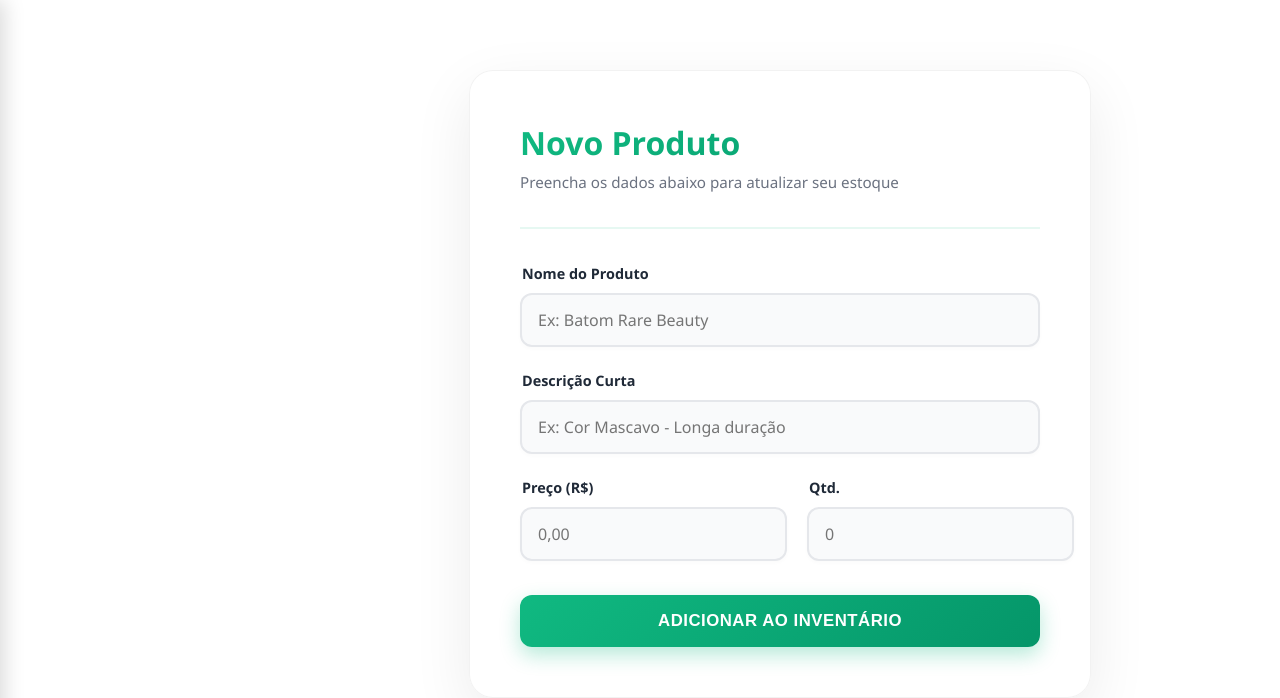
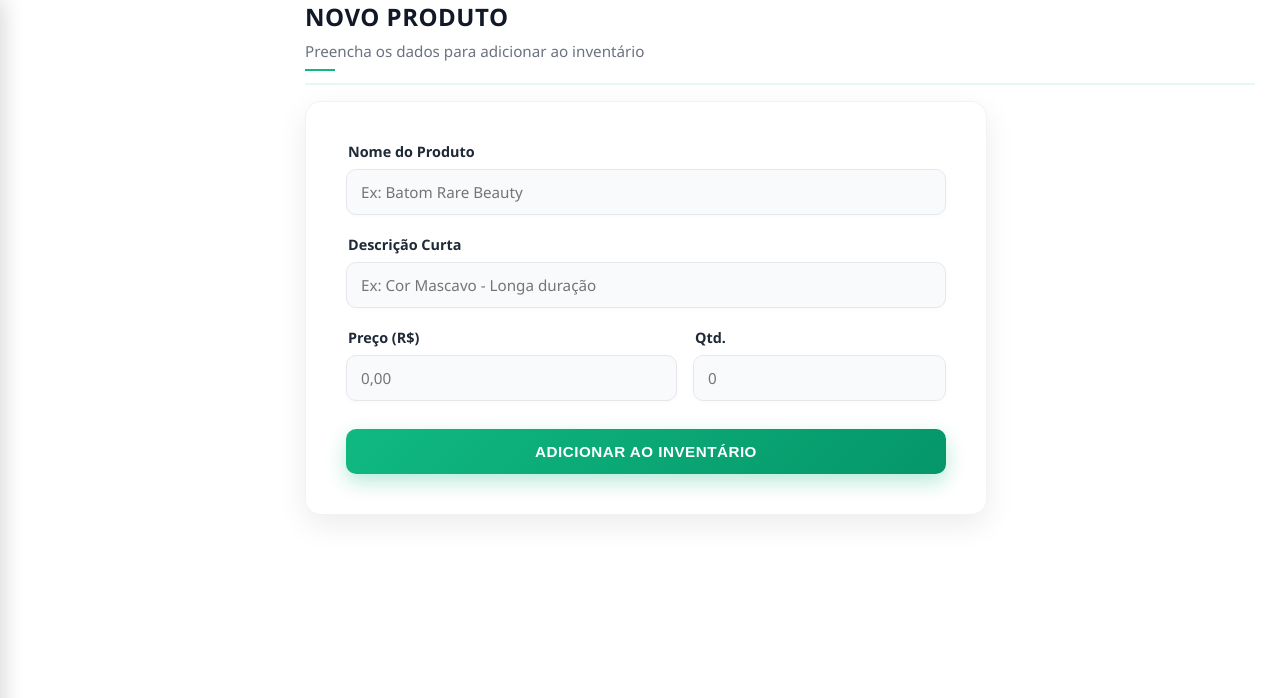
Before and after one commit to LuizRobertoFJ/FindWare, a React (Vite) app: page /addproduto in a window 1280 px wide. Shown: the top 698 px of the page. Built offline with nearby package versions, Linux system fonts and the light colour scheme; no server answers; sample sign-in values are in the browser's storage.

Commit message:
fix: menu lateral visível em desktop, remover emojis e alinhar AddProduto com Dashboard

```diff
--- a/frontend/src/components/MenuLateral.jsx
+++ b/frontend/src/components/MenuLateral.jsx
@@ -32,7 +32,7 @@ export default function MenuLateral({ menuAberto, setMenuAberto }) {
                                 ...(location.pathname === "/dashboard" ? styles.activeLink : {})
                             }}
                         >
-                            <span style={styles.icon}>🏠</span> Home
+                            Home
                         </Link>
                     </li>
                     <li style={styles.li}>
@@ -44,7 +44,7 @@ export default function MenuLateral({ menuAberto, setMenuAberto }) {
                                 ...(location.pathname === "/addproduto" ? styles.activeLink : {})
                             }}
                         >
-                            <span style={styles.icon}>➕</span> Novo Produto
+                            Novo Produto
                         </Link>
                     </li>
                     <li style={styles.li}>
@@ -56,7 +56,7 @@ export default function MenuLateral({ menuAberto, setMenuAberto }) {
                                 ...(location.pathname === "/listaprodutos" ? styles.activeLink : {})
                             }}
                         >
-                            <span style={styles.icon}>📦</span> Estoque
+                            Estoque
                         </Link>
                     </li>
 
@@ -68,7 +68,7 @@ export default function MenuLateral({ menuAberto, setMenuAberto }) {
                             onClick={handleLinkClick}
                             style={styles.logoutLink}
                         >
-                            <span style={styles.icon}>🚪</span> Sair
+                            Sair
                         </Link>
                     </li>
                 </ul>
@@ -164,10 +164,6 @@ const styles = {
         transition: "all 0.3s ease",
         cursor: "pointer",
     },
-    icon: {
-        marginRight: "12px",
-        fontSize: "18px",
-    },
 };
 
 // CSS responsivo para mobile
--- a/frontend/src/pages/AddProduto.jsx
+++ b/frontend/src/pages/AddProduto.jsx
@@ -55,12 +55,13 @@ export default function AddProduto() {
 
   return (
     <div style={styles.container}>
+      <header style={styles.header}>
+        <h1 style={styles.titulo}>Novo Produto</h1>
+        <p style={styles.subtitulo}>Preencha os dados para adicionar ao inventário</p>
+        <div style={styles.linhaDecorativa}></div>
+      </header>
+
       <div style={styles.card}>
-        <div style={styles.header}>
-          <h2 style={styles.titulo}>Novo Produto</h2>
-          <p style={styles.subtitulo}>Preencha os dados abaixo para atualizar seu estoque</p>
-        </div>
-
         <form onSubmit={handleAdd} style={styles.form}>
           <div style={styles.inputGroup}>
             <label style={styles.label}>Nome do Produto</label>
@@ -125,55 +126,57 @@ export default function AddProduto() {
 const styles = {
   container: {
     display: "flex",
-    justifyContent: "center",
-    alignItems: "flex-start",
-    minHeight: "100%",
-    paddingTop: "clamp(20px, 5vw, 50px)",
-    paddingBottom: "clamp(20px, 5vw, 50px)",
-  },
-  card: {
-    backgroundColor: "rgba(255, 255, 255, 0.98)",
-    padding: "clamp(25px, 8vw, 50px)",
-    borderRadius: "24px",
-    boxShadow: "0 20px 60px rgba(0, 0, 0, 0.08)",
-    border: "1px solid rgba(0, 0, 0, 0.05)",
+    flexDirection: "column",
+    height: "100%",
     width: "100%",
-    maxWidth: "520px",
-    backdropFilter: "blur(10px)",
-    margin: "0 auto",
+    gap: "16px",
   },
   header: {
-    marginBottom: "35px",
+    paddingBottom: "12px",
     borderBottom: "2px solid rgba(16, 185, 129, 0.1)",
-    paddingBottom: "20px",
   },
   titulo: {
-    fontSize: "clamp(1.5rem, 5vw, 2rem)",
-    fontWeight: "800",
-    background: "linear-gradient(135deg, #10b981 0%, #059669 100%)",
-    WebkitBackgroundClip: "text",
-    WebkitTextFillColor: "transparent",
-    margin: 0,
+    fontSize: "clamp(18px, 5vw, 24px)",
+    fontWeight: "700",
+    color: "#111827",
+    margin: "0 0 8px 0",
+    textTransform: "uppercase",
+    letterSpacing: "0.5px",
   },
   subtitulo: {
     color: "#6b7280",
     fontSize: "clamp(0.85rem, 2vw, 0.95rem)",
-    marginTop: "8px",
+    margin: "0 0 8px 0",
+  },
+  linhaDecorativa: {
+    width: "30px",
+    height: "2px",
+    backgroundColor: "#10b981",
+  },
+  card: {
+    backgroundColor: "rgba(255, 255, 255, 0.98)",
+    padding: "clamp(25px, 8vw, 40px)",
+    borderRadius: "16px",
+    boxShadow: "0 10px 30px rgba(0, 0, 0, 0.08)",
+    border: "1px solid rgba(0, 0, 0, 0.05)",
+    width: "100%",
+    maxWidth: "600px",
+    backdropFilter: "blur(10px)",
   },
   form: {
     display: "flex",
     flexDirection: "column",
-    gap: "24px",
+    gap: "20px",
   },
   inputGroup: {
     display: "flex",
     flexDirection: "column",
-    gap: "10px",
+    gap: "8px",
   },
   row: {
     display: "flex",
     flexDirection: "row",
-    gap: "20px",
+    gap: "16px",
   },
   label: {
     fontSize: "0.9rem",
@@ -182,10 +185,10 @@ const styles = {
     marginLeft: "2px",
   },
   input: {
-    padding: "14px 16px",
-    borderRadius: "12px",
-    border: "2px solid #E5E7EB",
-    fontSize: "1rem",
+    padding: "12px 14px",
+    borderRadius: "10px",
+    border: "1.5px solid #E5E7EB",
+    fontSize: "0.95rem",
     outline: "none",
     backgroundColor: "#F9FAFB",
     transition: "all 0.3s ease",
@@ -193,15 +196,15 @@ const styles = {
     boxShadow: "0 2px 4px rgba(0, 0, 0, 0.02)",
   },
   botao: {
-    padding: "16px",
+    padding: "14px 20px",
     background: "linear-gradient(135deg, #10b981 0%, #059669 100%)",
     color: "white",
     border: "none",
-    borderRadius: "12px",
+    borderRadius: "10px",
     fontWeight: "700",
-    fontSize: "1.05rem",
+    fontSize: "0.95rem",
     cursor: "pointer",
-    marginTop: "10px",
+    marginTop: "8px",
     transition: "all 0.3s ease",
     boxShadow: "0 8px 20px rgba(16, 185, 129, 0.3)",
     textTransform: "uppercase",
@@ -210,30 +213,36 @@ const styles = {
   erro: {
     color: "#DC2626",
     backgroundColor: "#FEE2E2",
-    padding: "14px 16px",
+    padding: "12px 14px",
     borderRadius: "10px",
     textAlign: "center",
-    fontSize: "0.9rem",
+    fontSize: "0.85rem",
     fontWeight: "600",
     border: "1px solid #FECACA",
+    margin: "0",
   },
 };
 
 // CSS Responsivo
 const responsiveAddStyles = `
 @media (max-width: 768px) {
-  [class*="row"] {
-    flex-direction: column !important;
-    gap: 16px !important;
+  [style*="gap: 16px"] {
+    gap: 12px !important;
   }
 
-  [class*="card"] {
-    margin: 0 auto !important;
-    width: 100% !important;
+  [style*="padding: clamp"] {
+    padding: 20px !important;
   }
 
-  [class*="botao"] {
-    width: 100% !important;
+  [style*="gap: 20px"] {
+    flex-direction: column !important;
+    gap: 0 !important;
+  }
+}
+
+@media (max-width: 480px) {
+  [style*="fontSize: 0.95rem"] {
+    font-size: 0.85rem !important;
   }
 }
 `;
--- a/frontend/src/pages/Layout.jsx
+++ b/frontend/src/pages/Layout.jsx
@@ -9,9 +9,10 @@ export default function Layout({ children }) {
   // Detectar mudança de tamanho de tela
   useEffect(() => {
     const handleResize = () => {
-      setIsMobile(window.innerWidth <= 768);
-      if (window.innerWidth > 768) {
-        setMenuAberto(false);
+      const mobile = window.innerWidth <= 768;
+      setIsMobile(mobile);
+      if (!mobile) {
+        setMenuAberto(false); // Fechar menu ao voltar para desktop
       }
     };
 
@@ -22,18 +23,14 @@ export default function Layout({ children }) {
   return (
     <div style={{
       display: "flex",
-      width: "100vw",
-      height: "100vh",
+      width: "100%",
+      minHeight: "100vh",
       position: "relative",
-      overflow: "hidden"
     }}>
       {/* Menu Hambúrguer - Apenas Mobile */}
       {isMobile && (
         <button
-          style={{
-            ...styles.botaoMenu,
-            display: "block"
-          }}
+          style={styles.botaoMenu}
           onClick={() => setMenuAberto(!menuAberto)}
           aria-label="Abrir menu"
         >
@@ -41,8 +38,13 @@ export default function Layout({ children }) {
         </button>
       )}
 
-      {/* Menu Lateral */}
-      <MenuLateral menuAberto={menuAberto} setMenuAberto={setMenuAberto} />
+      {/* Menu Lateral - Sempre renderizado, visibilidade controlada por CSS responsivo */}
+      <div style={{
+        ...styles.menuWrapper,
+        ...(isMobile && !menuAberto ? { transform: "translateX(-100%)" } : {})
+      }}>
+        <MenuLateral menuAberto={menuAberto} setMenuAberto={setMenuAberto} />
+      </div>
 
       {/* Overlay quando menu aberto (mobile) */}
       {isMobile && menuAberto && (
@@ -54,12 +56,9 @@ export default function Layout({ children }) {
 
       {/* Conteúdo Principal */}
       <main style={{
+        ...styles.mainContent,
         marginLeft: isMobile ? 0 : "280px",
-        flex: 1,
-        padding: isMobile ? "60px 15px 15px 15px" : "20px 25px",
-        overflow: "auto",
-        fontFamily: "'Segoe UI', Roboto, sans-serif",
-        transition: "all 0.3s ease",
+        paddingTop: isMobile ? "60px" : "0px",
       }}>
         {children}
       </main>
@@ -82,6 +81,9 @@ const styles = {
     fontSize: "20px",
     transition: "all 0.3s ease",
   },
+  menuWrapper: {
+    transition: "transform 0.3s ease",
+  },
   overlay: {
     position: "fixed",
     top: 0,
@@ -91,4 +93,11 @@ const styles = {
     background: "rgba(0,0,0,0.5)",
     zIndex: 999,
   },
+  mainContent: {
+    flex: 1,
+    padding: "20px 25px",
+    overflow: "auto",
+    fontFamily: "'Segoe UI', Roboto, sans-serif",
+    transition: "all 0.3s ease",
+  }
 };
```
